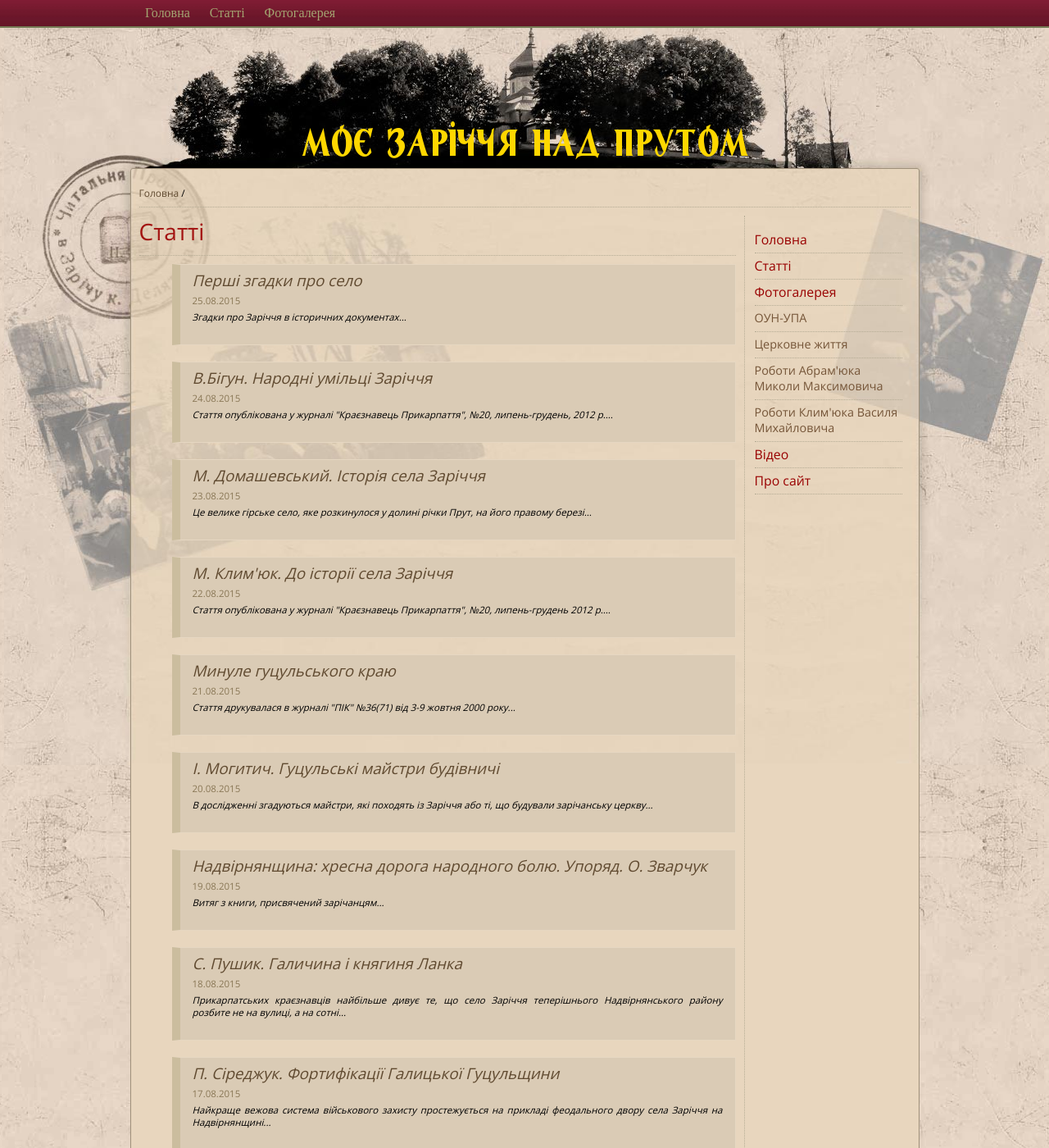
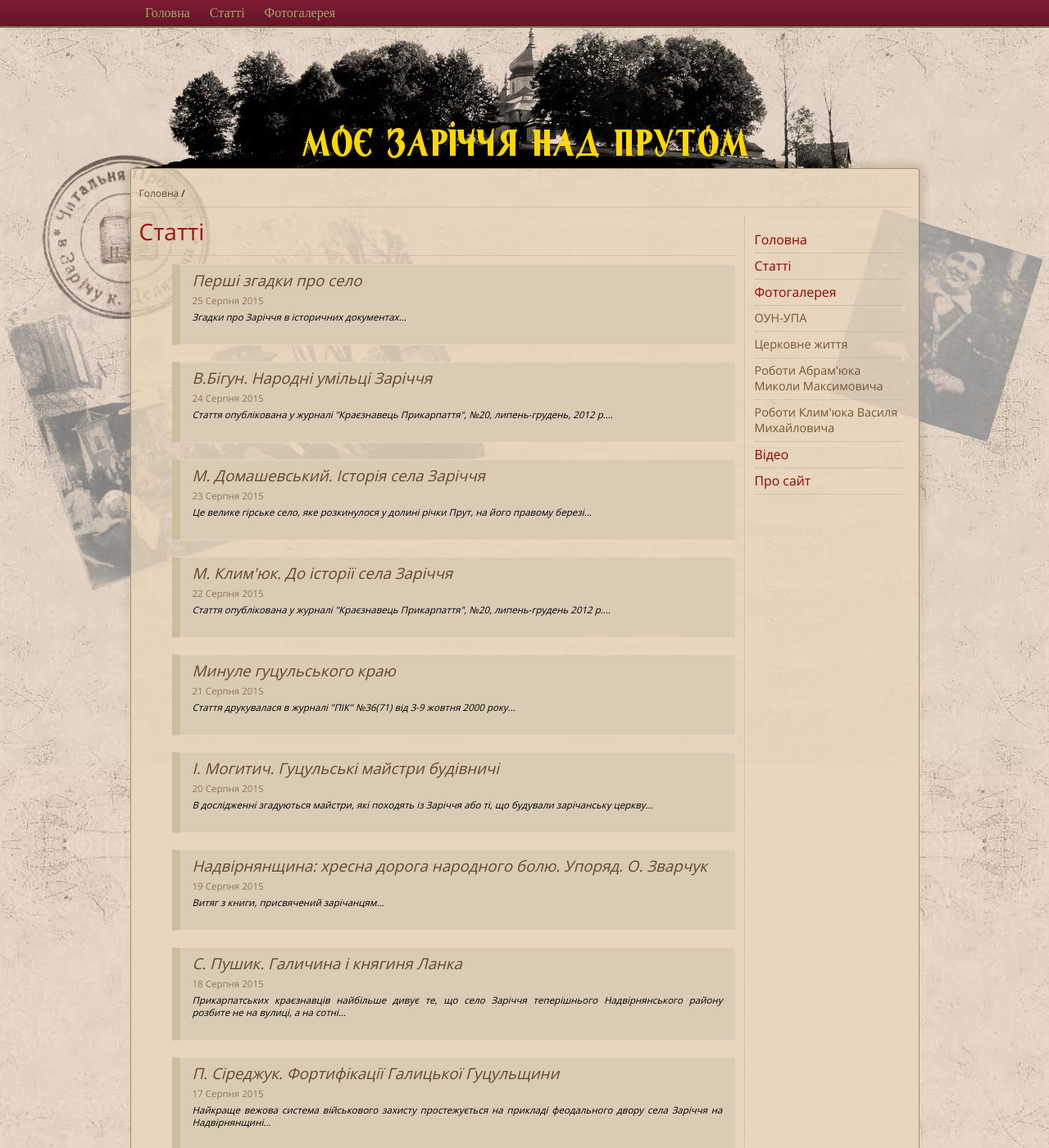
Before and after one commit to zarichchya/zarichchya.github.io, a Jekyll site: the page built from articles/index.html, in a window 1280 px wide and 1400 px high. Shown: the whole window at 82% size. Built offline with Jekyll 4.4.1, drawn with Linux system fonts in a browser that asks for light colours; some of the changed text lies outside the part shown.

Commit message:
Format article list dates as Ukrainian "23 Червня 2015" instead of 23.06.2015

```diff
--- a/articles/index.html
+++ b/articles/index.html
@@ -5,13 +5,15 @@ permalink: /articles/
 description: "Всі статті про село Заріччя над Прутом."
 ---
 {%- assign posts = site.posts | sort: "date" | reverse %}
+{%- assign months = "Січня,Лютого,Березня,Квітня,Травня,Червня,Липня,Серпня,Вересня,Жовтня,Листопада,Грудня" | split: "," %}
 <div id="main">
 	<h1>Статті</h1>
 	<div class="catalog">
 		<ul>
 		{%- for post in posts %}
+			{%- assign month_index = post.date | date: "%-m" | minus: 1 %}
 			<li><a href="{{ post.url }}">{{ post.title }}</a>
-				<span class="date">{{ post.date | date: "%d.%m.%Y" }}</span>
+				<span class="date">{{ post.date | date: "%-d" }} {{ months[month_index] }} {{ post.date | date: "%Y" }}</span>
 				<div class="text">
 					{{ post.description }}...
 				</div>
```
